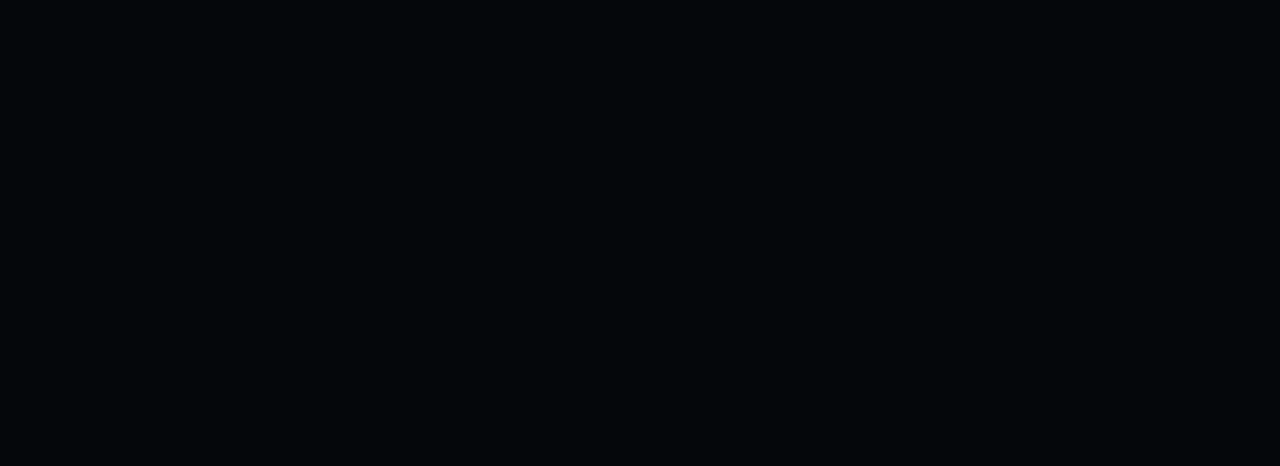
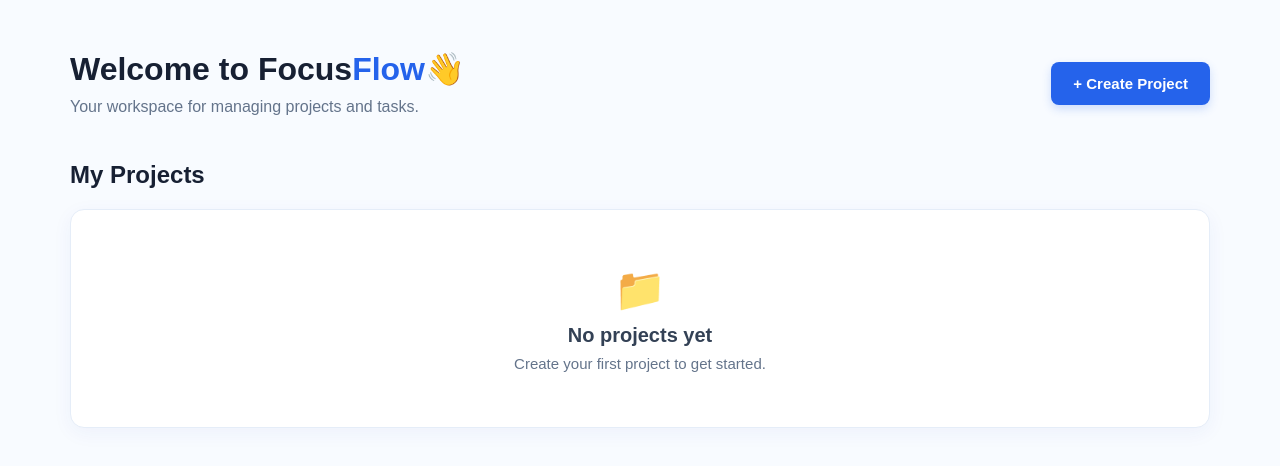
Before and after one commit to snehithareddy-commits/FocusFlow, a React (Vite) app in the folder frontend/: page /dashboard in a window 1280 px wide. Before the commit this address had no page. Shown: the top 466 px of the page. Built offline with nearby package versions, Linux system fonts and the light colour scheme.

Commit message:
Dashboard update

```diff
--- a/frontend/src/App.jsx
+++ b/frontend/src/App.jsx
@@ -1,5 +1,5 @@
 import { BrowserRouter, Routes, Route } from "react-router-dom";
-
+import Dashboard from "./pages/Dashboard";
 import Home from "./pages/Home";
 import Signup from "./pages/Signup";
 import Login from "./pages/Login";
@@ -11,6 +11,7 @@
         <Route path="/" element={<Home />} />
         <Route path="/signup" element={<Signup />} />
         <Route path="/login" element={<Login />} />
+        <Route path="/dashboard" element={<Dashboard />} />
       </Routes>
     </BrowserRouter>
   );
--- /dev/null
+++ b/frontend/src/pages/Dashboard.jsx
@@ -0,0 +1,66 @@
+import { useState } from "react";
+import "../styles/Dashboard.css";
+
+function Dashboard() {
+  const [showForm, setShowForm] = useState(false);
+
+  return (
+    <div className="dashboard">
+
+      <div className="dashboard-header">
+        <div>
+          <h1>Welcome to Focus<span>Flow</span>👋</h1>
+          <p>Your workspace for managing projects and tasks.</p>
+        </div>
+
+        <button
+          className="create-btn"
+          onClick={() => setShowForm(true)}
+        >
+          + Create Project
+        </button>
+      </div>
+
+      {showForm && (
+        <div className="project-form">
+          <h2>Create New Project</h2>
+
+          <input
+            type="text"
+            placeholder="Project Name"
+          />
+
+          <textarea
+            placeholder="Project Description"
+          />
+
+          <div className="form-buttons">
+            <button className="save-btn">
+              Create
+            </button>
+
+            <button
+              className="cancel-btn"
+              onClick={() => setShowForm(false)}
+            >
+              Cancel
+            </button>
+          </div>
+        </div>
+      )}
+
+      <div className="projects-section">
+        <h2>My Projects</h2>
+
+        <div className="empty-projects">
+          <div className="empty-icon">📁</div>
+          <h3>No projects yet</h3>
+          <p>Create your first project to get started.</p>
+        </div>
+      </div>
+
+    </div>
+  );
+}
+
+export default Dashboard;
--- a/frontend/src/pages/Login.jsx
+++ b/frontend/src/pages/Login.jsx
@@ -1,9 +1,10 @@
 import {useState} from "react";
-import { Link } from "react-router-dom";
+import { Link, useNavigate} from "react-router-dom";
 import "../styles/Login.css";
 
 function Login() {
   const [message,setMessage]=useState("");
+  const navigate=useNavigate()
   const handleLogin = async (event) => {
     event.preventDefault();
 
@@ -25,6 +26,11 @@
     alert(data.message);
 
     setMessage(data.message);
+    if(response.ok){
+      console.log("going to dashboard...");
+      navigate("/dashboard");
+
+    }
   };
 
   return (
--- /dev/null
+++ b/frontend/src/styles/Dashboard.css
@@ -0,0 +1,200 @@
+.dashboard {
+  min-height: 100vh;
+  padding: 50px 70px;
+  background: #f8fbff;
+  font-family: Arial, sans-serif;
+}
+
+/* Header */
+
+.dashboard-header {
+  display: flex;
+  justify-content: space-between;
+  align-items: center;
+  margin-bottom: 45px;
+}
+
+.dashboard-header h1 {
+  margin: 0;
+  font-size: 32px;
+  color: #172033;
+}
+
+.dashboard-header h1 span {
+  color: #2563eb;
+}
+
+.dashboard-header p {
+  margin-top: 10px;
+  color: #64748b;
+  font-size: 16px;
+}
+
+/* Create Project Button */
+
+.create-btn {
+  background: #2563eb;
+  color: white;
+  border: none;
+  padding: 13px 22px;
+  border-radius: 8px;
+  font-size: 15px;
+  font-weight: 600;
+  cursor: pointer;
+  box-shadow: 0 4px 10px rgba(37, 99, 235, 0.2);
+  transition: 0.2s;
+}
+
+.create-btn:hover {
+  background: #1d4ed8;
+  transform: translateY(-1px);
+}
+
+/* Project Form */
+
+.project-form {
+  background: white;
+  padding: 30px;
+  border-radius: 14px;
+  max-width: 600px;
+  margin-bottom: 40px;
+  border: 1px solid #e5edf8;
+  box-shadow: 0 8px 25px rgba(30, 64, 175, 0.08);
+}
+
+.project-form h2 {
+  margin-top: 0;
+  margin-bottom: 20px;
+  color: #172033;
+}
+
+/* Inputs */
+
+.project-form input,
+.project-form textarea {
+  width: 100%;
+  box-sizing: border-box;
+  margin-top: 15px;
+  padding: 13px 14px;
+  border: 1px solid #d6deea;
+  border-radius: 8px;
+  font-size: 14px;
+  font-family: Arial, sans-serif;
+  outline: none;
+  transition: 0.2s;
+}
+
+.project-form input:focus,
+.project-form textarea:focus {
+  border-color: #2563eb;
+  box-shadow: 0 0 0 3px rgba(37, 99, 235, 0.1);
+}
+
+.project-form textarea {
+  height: 110px;
+  resize: vertical;
+}
+
+/* Form Buttons */
+
+.form-buttons {
+  display: flex;
+  gap: 10px;
+  margin-top: 20px;
+}
+
+.save-btn,
+.cancel-btn {
+  padding: 11px 20px;
+  border: none;
+  border-radius: 7px;
+  cursor: pointer;
+  font-size: 14px;
+  font-weight: 600;
+  transition: 0.2s;
+}
+
+.save-btn {
+  background: #2563eb;
+  color: white;
+}
+
+.save-btn:hover {
+  background: #1d4ed8;
+}
+
+.cancel-btn {
+  background: #e8eef7;
+  color: #334155;
+}
+
+.cancel-btn:hover {
+  background: #dce5f1;
+}
+
+/* Projects Section */
+
+.projects-section h2 {
+  color: #172033;
+  margin-bottom: 20px;
+  font-size: 24px;
+}
+
+/* Empty Projects */
+
+.empty-projects {
+  background: white;
+  border: 1px solid #e5edf8;
+  border-radius: 14px;
+  padding: 55px;
+  text-align: center;
+  box-shadow: 0 5px 20px rgba(30, 64, 175, 0.05);
+}
+
+.empty-icon {
+  font-size: 42px;
+  margin-bottom: 10px;
+}
+
+.empty-projects h3 {
+  color: #334155;
+  margin-bottom: 8px;
+  font-size: 20px;
+}
+
+.empty-projects p {
+  color: #64748b;
+  margin: 0;
+  font-size: 15px;
+}
+
+/* Mobile */
+
+@media (max-width: 768px) {
+  .dashboard {
+    padding: 30px 20px;
+  }
+
+  .dashboard-header {
+    flex-direction: column;
+    align-items: flex-start;
+    gap: 20px;
+  }
+
+  .dashboard-header h1 {
+    font-size: 26px;
+  }
+
+  .create-btn {
+    width: 100%;
+  }
+
+  .project-form {
+    width: 100%;
+    box-sizing: border-box;
+  }
+
+  .empty-projects {
+    padding: 40px 20px;
+  }
+}
```
